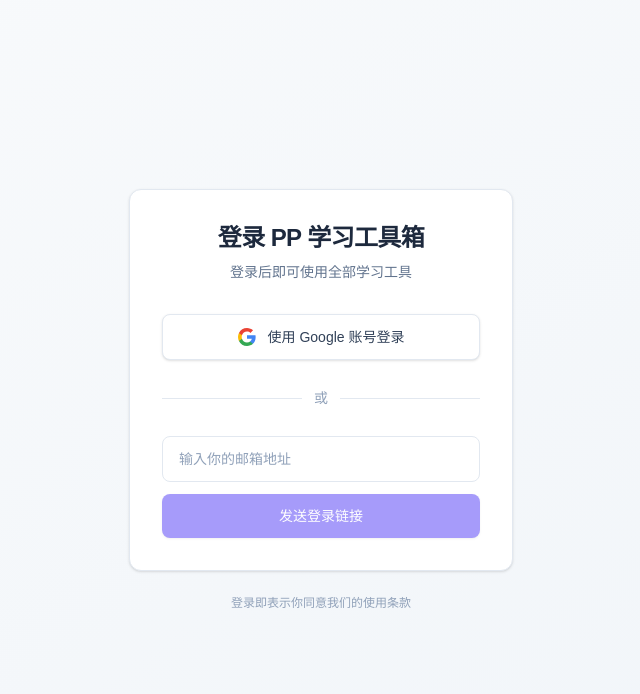
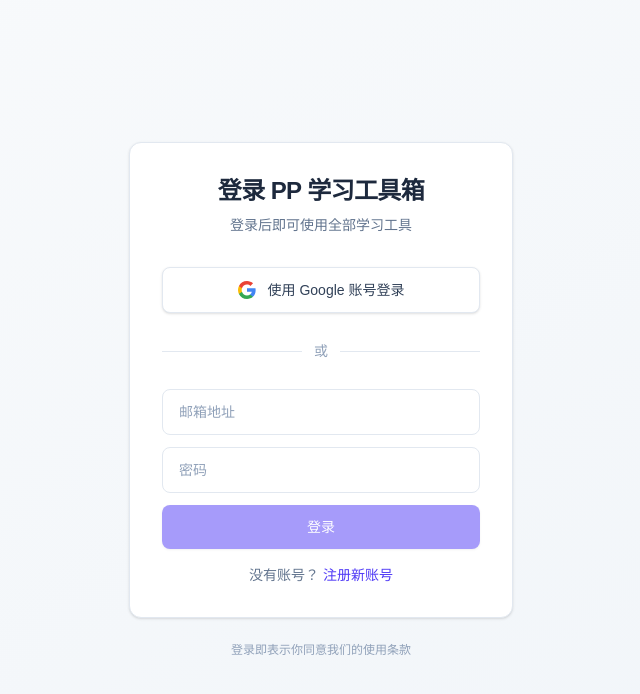
Before and after one commit to FiveCoreMoonCake/ppweb, a Next.js app: page /login in a window 1280 px wide. Shown: the top 694 px of the page, without its empty margins (319-959 px from the left). Built offline with nearby package versions, Linux system fonts and the light colour scheme; no server answers.

Commit message:
feat: 邮箱+密码 注册/登录 (保留 Google OAuth)

```diff
--- a/src/app/login/page.tsx
+++ b/src/app/login/page.tsx
@@ -22,13 +22,14 @@
 function LoginInner() {
   const router = useRouter();
   const searchParams = useSearchParams();
-  const { user, loading, signInWithGoogle, signInWithMagicLink } = useAuth();
+  const { user, loading, signInWithGoogle, signUp, signInWithPassword } = useAuth();
 
   const redirect = searchParams.get("redirect") || "/";
 
   const [email, setEmail] = useState("");
-  const [magicLinkSent, setMagicLinkSent] = useState(false);
-  const [magicLinkError, setMagicLinkError] = useState<string | null>(null);
+  const [password, setPassword] = useState("");
+  const [isRegister, setIsRegister] = useState(false);
+  const [message, setMessage] = useState<{ type: "ok" | "err"; text: string } | null>(null);
   const [submitting, setSubmitting] = useState(false);
 
   // Redirect if already logged in
@@ -38,20 +39,26 @@
     }
   }, [user, loading, redirect, router]);
 
-  async function handleMagicLink(e: FormEvent) {
+  async function handleSubmit(e: FormEvent) {
     e.preventDefault();
-    if (!email.trim()) return;
+    if (!email.trim() || !password) return;
 
     setSubmitting(true);
-    setMagicLinkError(null);
-    setMagicLinkSent(false);
+    setMessage(null);
 
-    const { error } = await signInWithMagicLink(email.trim());
-
-    if (error) {
-      setMagicLinkError(error);
+    if (isRegister) {
+      const { error, needsConfirmation } = await signUp(email.trim(), password);
+      if (error) {
+        setMessage({ type: "err", text: error });
+      } else if (needsConfirmation) {
+        setMessage({ type: "ok", text: "注册成功！请查收确认邮件，点击链接后即可登录" });
+      }
+      // If no confirmation needed, onAuthStateChange will auto-redirect
     } else {
-      setMagicLinkSent(true);
+      const { error } = await signInWithPassword(email.trim(), password);
+      if (error) {
+        setMessage({ type: "err", text: error === "Invalid login credentials" ? "邮箱或密码不正确" : error });
+      }
     }
     setSubmitting(false);
   }
@@ -102,8 +109,8 @@
             </div>
           </div>
 
-          {/* Magic link form */}
-          <form onSubmit={handleMagicLink} className="space-y-3">
+          {/* Email + Password form */}
+          <form onSubmit={handleSubmit} className="space-y-3">
             <label htmlFor="email" className="sr-only">
               邮箱地址
             </label>
@@ -111,47 +118,66 @@
               id="email"
               type="email"
               required
-              placeholder="输入你的邮箱地址"
+              placeholder="邮箱地址"
               value={email}
               onChange={(e) => setEmail(e.target.value)}
               disabled={submitting}
               className="w-full rounded-lg border border-slate-200 px-4 py-3 text-sm text-slate-800 placeholder:text-slate-400 focus:outline-none focus:ring-2 focus:ring-indigo-500 focus:border-transparent transition-shadow disabled:opacity-60"
             />
+            <label htmlFor="password" className="sr-only">
+              密码
+            </label>
+            <input
+              id="password"
+              type="password"
+              required
+              minLength={6}
+              placeholder={isRegister ? "设置密码（至少 6 位）" : "密码"}
+              value={password}
+              onChange={(e) => setPassword(e.target.value)}
+              disabled={submitting}
+              className="w-full rounded-lg border border-slate-200 px-4 py-3 text-sm text-slate-800 placeholder:text-slate-400 focus:outline-none focus:ring-2 focus:ring-indigo-500 focus:border-transparent transition-shadow disabled:opacity-60"
+            />
             <button
               type="submit"
-              disabled={submitting || !email.trim()}
+              disabled={submitting || !email.trim() || !password}
               className="w-full rounded-lg bg-indigo-600 px-4 py-3 text-sm font-medium text-white shadow-sm hover:bg-indigo-700 focus:outline-none focus:ring-2 focus:ring-indigo-500 focus:ring-offset-2 transition-all duration-200 disabled:opacity-50 disabled:cursor-not-allowed cursor-pointer"
             >
               {submitting ? (
                 <span className="flex items-center justify-center gap-2">
                   <span className="w-4 h-4 border-2 border-white border-t-transparent rounded-full animate-spin" />
-                  发送中…
+                  {isRegister ? "注册中…" : "登录中…"}
                 </span>
               ) : (
-                "发送登录链接"
+                isRegister ? "注册" : "登录"
               )}
             </button>
           </form>
 
-          {/* Success message */}
-          {magicLinkSent && (
+          {/* Toggle login / register */}
+          <p className="mt-4 text-center text-sm text-slate-500">
+            {isRegister ? "已有账号？" : "没有账号？"}
+            <button
+              type="button"
+              onClick={() => { setIsRegister(!isRegister); setMessage(null); }}
+              className="ml-1 text-indigo-600 font-medium hover:underline cursor-pointer"
+            >
+              {isRegister ? "去登录" : "注册新账号"}
+            </button>
+          </p>
+
+          {/* Feedback message */}
+          {message && (
             <motion.div
               initial={{ opacity: 0, y: 6 }}
               animate={{ opacity: 1, y: 0 }}
-              className="mt-4 rounded-lg bg-emerald-50 border border-emerald-200 px-4 py-3 text-sm text-emerald-700"
+              className={`mt-4 rounded-lg border px-4 py-3 text-sm ${
+                message.type === "ok"
+                  ? "bg-emerald-50 border-emerald-200 text-emerald-700"
+                  : "bg-red-50 border-red-200 text-red-700"
+              }`}
             >
-              登录链接已发送到你的邮箱，请查收
-            </motion.div>
-          )}
-
-          {/* Error message */}
-          {magicLinkError && (
-            <motion.div
-              initial={{ opacity: 0, y: 6 }}
-              animate={{ opacity: 1, y: 0 }}
-              className="mt-4 rounded-lg bg-red-50 border border-red-200 px-4 py-3 text-sm text-red-700"
-            >
-              {magicLinkError}
+              {message.text}
             </motion.div>
           )}
         </div>
--- a/src/lib/auth-context.tsx
+++ b/src/lib/auth-context.tsx
@@ -20,6 +20,8 @@
 interface AuthContextValue extends AuthState {
   signInWithGoogle: () => Promise<void>;
   signInWithMagicLink: (email: string) => Promise<{ error: string | null }>;
+  signUp: (email: string, password: string) => Promise<{ error: string | null; needsConfirmation: boolean }>;
+  signInWithPassword: (email: string, password: string) => Promise<{ error: string | null }>;
   signOut: () => Promise<void>;
 }
 
@@ -75,13 +77,26 @@
     return { error: error?.message ?? null };
   }, []);
 
+  const signUp = useCallback(async (email: string, password: string) => {
+    const { data, error } = await supabase.auth.signUp({ email, password });
+    if (error) return { error: error.message, needsConfirmation: false };
+    // If user is returned but no session, email confirmation is required
+    const needsConfirmation = !!data.user && !data.session;
+    return { error: null, needsConfirmation };
+  }, []);
+
+  const signInWithPassword = useCallback(async (email: string, password: string) => {
+    const { error } = await supabase.auth.signInWithPassword({ email, password });
+    return { error: error?.message ?? null };
+  }, []);
+
   const signOut = useCallback(async () => {
     await supabase.auth.signOut();
   }, []);
 
   return (
     <AuthContext.Provider
-      value={{ ...state, signInWithGoogle, signInWithMagicLink, signOut }}
+      value={{ ...state, signInWithGoogle, signInWithMagicLink, signUp, signInWithPassword, signOut }}
     >
       {children}
     </AuthContext.Provider>
```
